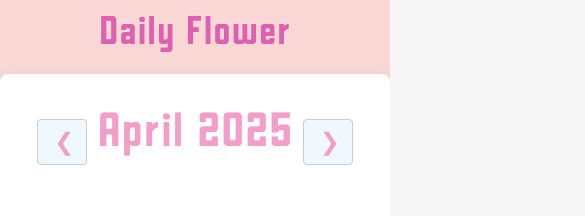
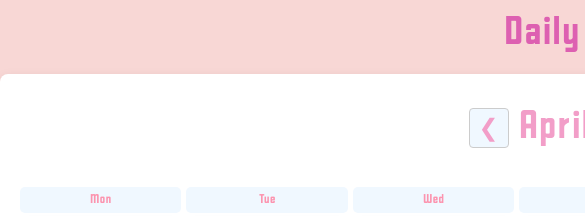
Before and after one commit to Jonathan-Rajaratnam/flower-calendar, a Vue app: page / in a window 390 px wide. Shown: the top 216 px of the page, 585 px wide, since content can reach past the window. Built offline with nearby package versions, Linux system fonts and the light colour scheme; grey boxes are pictures that could not be loaded.

Commit message:
Fixed some UI bugs for mobile view.

```diff
--- a/src/components/CalendarView.vue
+++ b/src/components/CalendarView.vue
@@ -200,7 +200,8 @@ h2 {
   font-family: 'Goodland Bold';
 }
 .calendar-container {
-  max-width: 1100px;
+  max-width: 1200px;
+  min-width: 1200px;
   max-height: 100%;
   margin: 0 auto;
 }
@@ -306,8 +307,8 @@ h2 {
 
 @media (max-width: 768px) {
   .calendar-title {
-    font-size: 2.5rem;
-    margin-bottom: 10px;
+    font-size: 2.7rem;
+    margin-top: 10px;
   }
 
   .calendar-grid {
@@ -336,8 +337,15 @@ h2 {
     gap: 10px;
   }
 
+  .calendar-controls button {
+    width: 40px;
+    padding: 5px;
+    height: auto;
+  }
+
   h2 {
-    font-size: 3rem;
+    font-size: 2.5rem;
+    margin-bottom: 4px;
   }
 }
 
```
